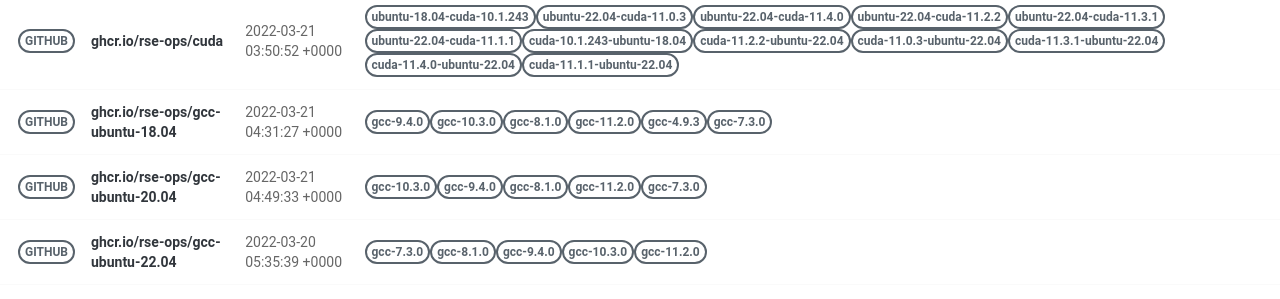
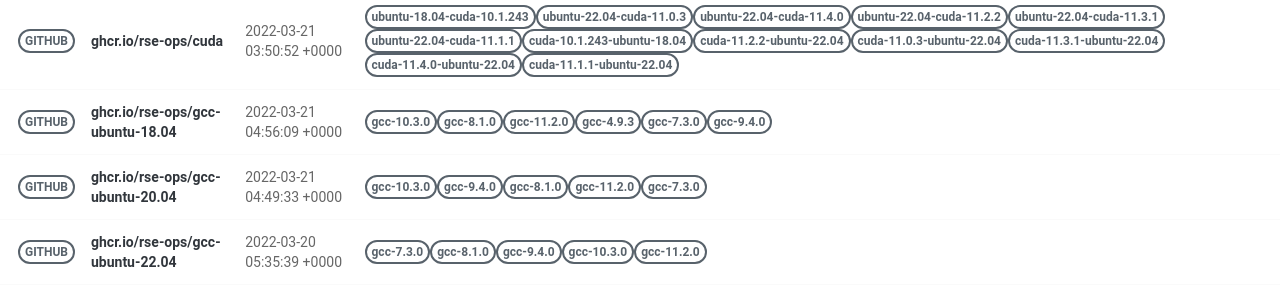
Before and after one commit to rse-ops/docker-images, a Jekyll site: the page built from pages/index.md, in a window 1280 px wide. Shown: the part 502-801 px from the top of the page. Built offline with Jekyll 4.4.1, drawn with Linux system fonts in a browser that asks for light colours; nearby versions of some CDN libraries.

Commit message:
Automated push to update library 2022-03-21

```diff
--- a/_library/ghcr.io-rse-ops-gcc-ubuntu-18.04.md
+++ b/_library/ghcr.io-rse-ops-gcc-ubuntu-18.04.md
@@ -1,14 +1,11 @@
 ---
 layout: container
 name: ghcr.io/rse-ops/gcc-ubuntu-18.04
-updated_at: 2022-03-21 04:31:27.865132
+updated_at: 2022-03-21 04:56:09.066689
 
 
 container_url: https://github.com/orgs/rse-ops/packages/container/package/gcc-ubuntu-18.04
 versions:
- - tag: gcc-9.4.0
-   dockerfile: https://github.com/rse-ops/docker-images/blob/main/ubuntu/gcc/Dockerfile
-   manifest: https://crane.ggcr.dev/manifest/ghcr.io/rse-ops/gcc-ubuntu-18.04:gcc-9.4.0
  - tag: gcc-10.3.0
    dockerfile: https://github.com/rse-ops/docker-images/blob/main/ubuntu/gcc/Dockerfile
    manifest: https://crane.ggcr.dev/manifest/ghcr.io/rse-ops/gcc-ubuntu-18.04:gcc-10.3.0
```
Also changed, not shown: other parts of _library/ghcr.io-rse-ops-gcc-ubuntu-18.04.md (+3 -0 lines).
